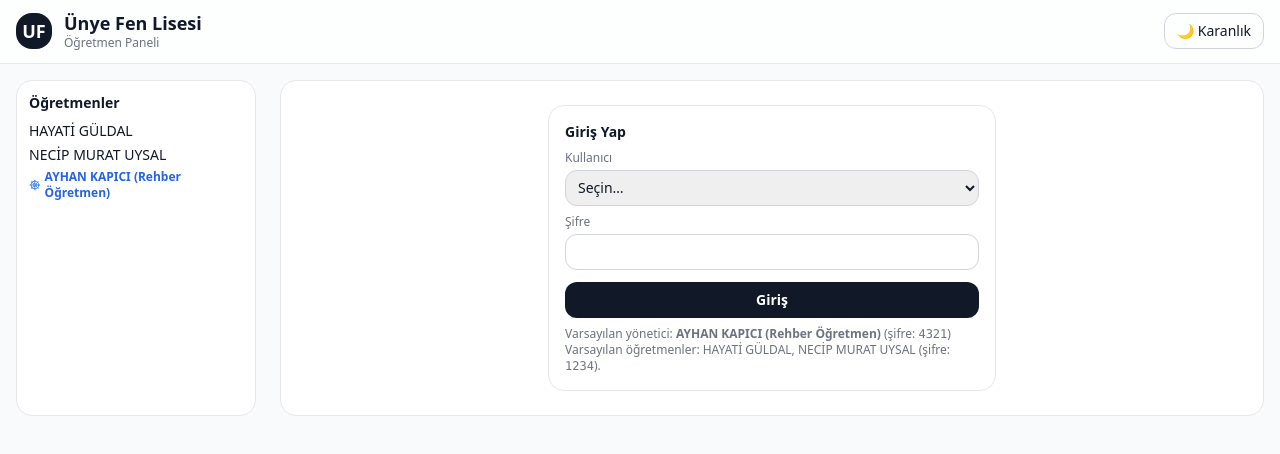
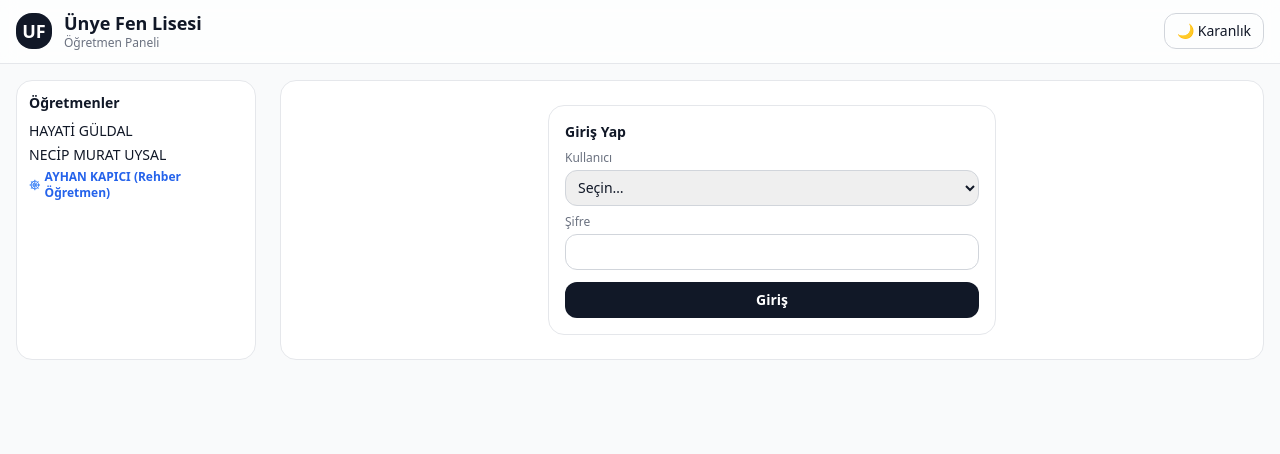
Before and after one commit to hocaayhan84/etut-paneli, a React (Vite) app: page / in a window 1280 px wide. Shown: the top 454 px of the page. Built offline with nearby package versions, Linux system fonts and the light colour scheme.

Commit message:
Update App.jsx

```diff
--- a/src/App.jsx
+++ b/src/App.jsx
@@ -543,12 +543,6 @@ function LoginCard({ teachers, adminUser, adminPassword, onSuccess }) {
           </button>
         </div>
       </form>
-      <p className="mt-2 text-xs text-gray-500 dark:text-gray-400">
-        Varsayılan yönetici: <strong>{adminUser.name}</strong> (şifre:{" "}
-        <code>{adminPassword}</code>)<br />
-        Varsayılan öğretmenler: HAYATİ GÜLDAL, NECİP MURAT UYSAL (şifre:{" "}
-        <code>1234</code>).
-      </p>
     </div>
   );
 }
```
